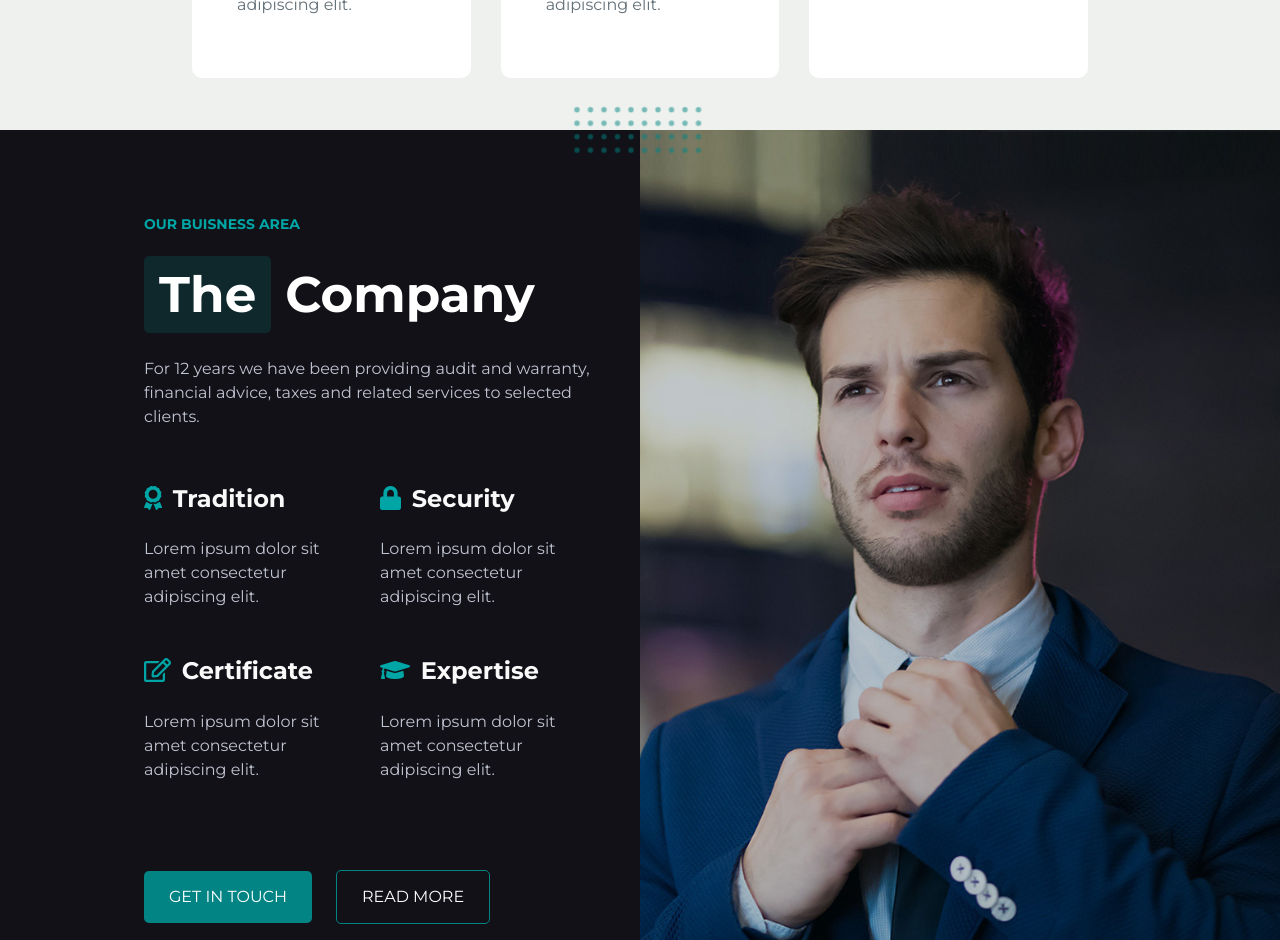
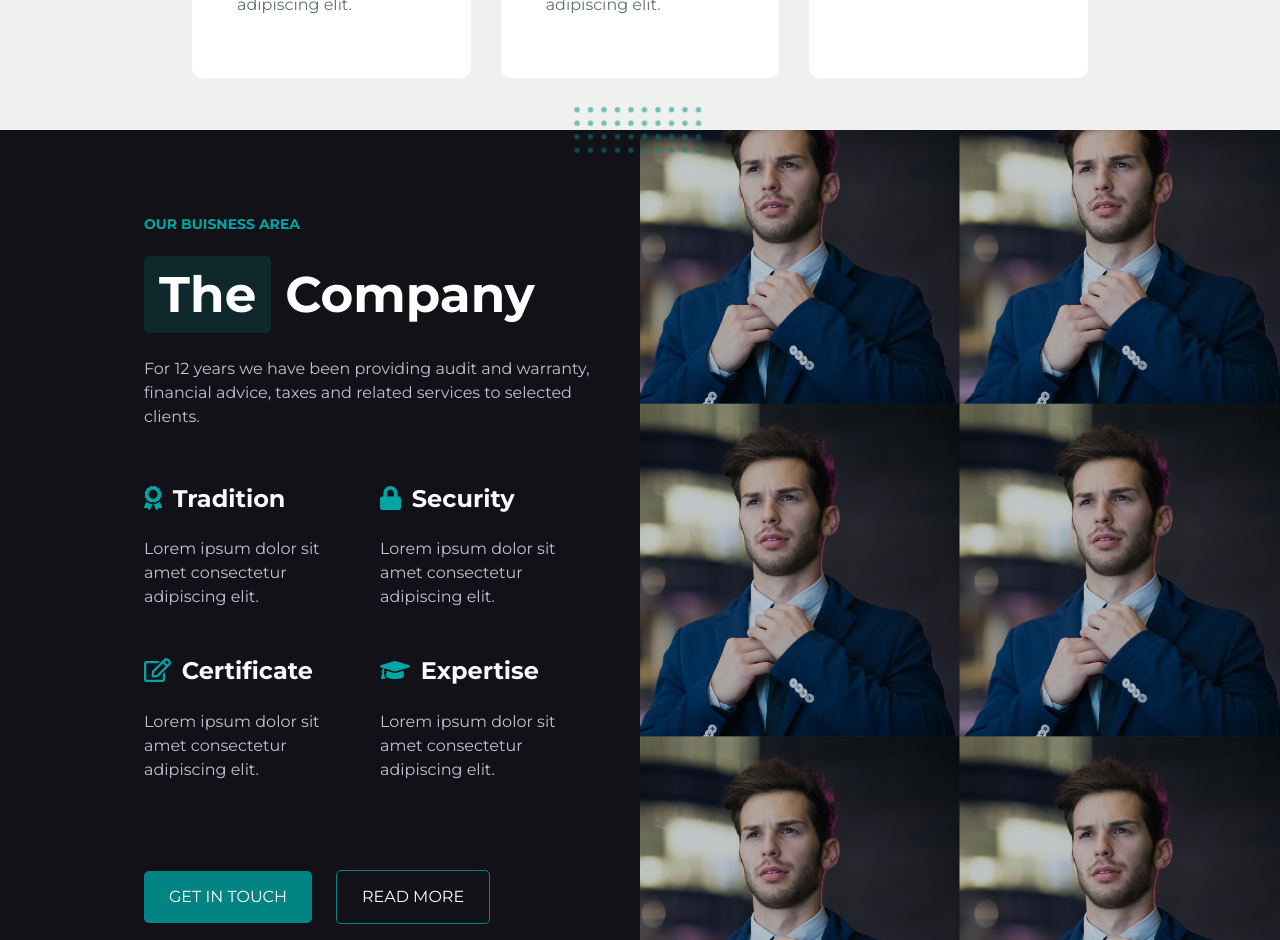
Before and after one commit to DavideBernardini/proj-html-vuejs, a Vue app: page / in a window 1280 px wide. Shown: the part 1860-2800 px from the top of the page. Built offline with nearby package versions, Linux system fonts and the light colour scheme.

Commit message:
corretto sfondo section about

```diff
--- a/src/components/About.vue
+++ b/src/components/About.vue
@@ -49,9 +49,7 @@
                 </div>
                 <!-- /left -->
                 <!-- right -->
-                <div class="col-6 h-100 right">
-                    <img class="h-100 w-100" src="../assets/images/about-4.jpg" alt="tizio incravattato">
-                </div>
+                <div class="col-6 h-100 right"></div>
                 <!-- /right -->
             </div>
         </div>
@@ -113,9 +111,11 @@ export default {
             }
         }
         .right {
-            img {
-                object-fit: cover;
-            }
+            background-image: url('../assets/images/about-4.jpg');
+            background-attachment: fixed;
+            background-position: 104%;
+            background-size: 52%;
+
         }
     }
     .bullets {
--- a/src/components/Home.vue
+++ b/src/components/Home.vue
@@ -53,7 +53,7 @@ export default {
 .home {
     height: 53.125rem;
     background-image: url('../assets/images/bg-parallax.png');
-    background-color: lightgray;
+    background-color: rgb(238, 238, 238);
     background-position: center;
     position: relative;
     .content {
```
